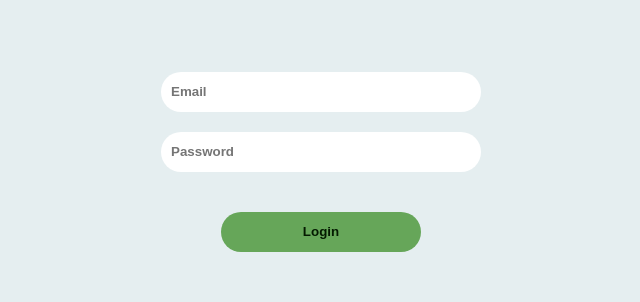
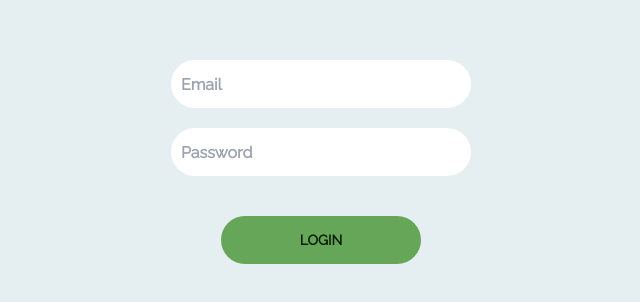
Before and after one commit to JustOreeo/banking-app, a React (Create React App) app: page / in a window 1280 px wide. Shown: the part 238-540 px from the top of the page, without its empty margins (319-959 px from the left). Built offline with nearby package versions, Linux system fonts and the light colour scheme.

Commit message:
configure tailwind and daisyui

```diff
--- a/package.json
+++ b/package.json
@@ -8,6 +8,7 @@
     "@testing-library/user-event": "^13.5.0",
     "react": "^18.2.0",
     "react-dom": "^18.2.0",
+    "react-router-dom": "^6.4.3",
     "react-scripts": "5.0.1",
     "web-vitals": "^2.1.4"
   },
@@ -34,5 +35,10 @@
       "last 1 firefox version",
       "last 1 safari version"
     ]
+  },
+  "devDependencies": {
+    "autoprefixer": "^10.4.13",
+    "postcss": "^8.4.18",
+    "tailwindcss": "^3.2.1"
   }
 }
--- /dev/null
+++ b/postcss.config.js
@@ -0,0 +1,6 @@
+module.exports = {
+  plugins: {
+    tailwindcss: {},
+    autoprefixer: {},
+  },
+}
--- a/src/Components/App.js
+++ b/src/App.js
@@ -1,5 +1,5 @@
-import '../assets/App.css';
-import Login from './Login';
+import './App.css'
+import Login from './Components/Login';
 import React,{useState,useEffect} from 'react';
 const LOCAL_STORAGE_USERS="storedUsers";
 function App() {
@@ -46,7 +46,7 @@ function App() {
   return (
     <>
     <div className='container'>
-    <Login Userlist={users}/>
+      <Login Userlist={users}/>
     </div>
 
     </>
--- a/src/Components/Dashboard.js
+++ b/src/Components/Dashboard.js
@@ -0,0 +1,11 @@
+import React from 'react'
+
+const Dashboard = () => {
+    return (
+        <div>
+            DASHBOARD
+        </div>
+    )
+}
+
+export default Dashboard
--- a/src/Components/Login.js
+++ b/src/Components/Login.js
@@ -1,7 +1,5 @@
-
+import React, { useState, useRef } from 'react';
 import '../assets/Login.css';
-import React,{useState,useRef} from 'react';
-
 
 export default function Login({Userlist}) {
     const emailRef=useRef()
--- a/src/index.css
+++ b/src/index.css
@@ -1,3 +1,7 @@
+@tailwind base;
+@tailwind components;
+@tailwind utilities;
+
 body {
   margin: 0;
   font-family: 'Raleway';
--- a/src/index.js
+++ b/src/index.js
@@ -1,7 +1,7 @@
 import React from 'react';
 import ReactDOM from 'react-dom/client';
 import './index.css';
-import App from './Components/App';
+import App from './App';
 
 
 const root = ReactDOM.createRoot(document.getElementById('root'));
--- /dev/null
+++ b/tailwind.config.js
@@ -0,0 +1,10 @@
+/** @type {import('tailwindcss').Config} */
+module.exports = {
+  content: [
+    "./src/**/*.{js,jsx,ts,tsx}",
+  ],
+  theme: {
+    extend: {},
+  },
+  plugins: [require("daisyui")],
+}
```
Also changed, not shown: src/App.css (added), src/assets/App.css (deleted), 1 other file (tests, documents, lock files or other folders).
